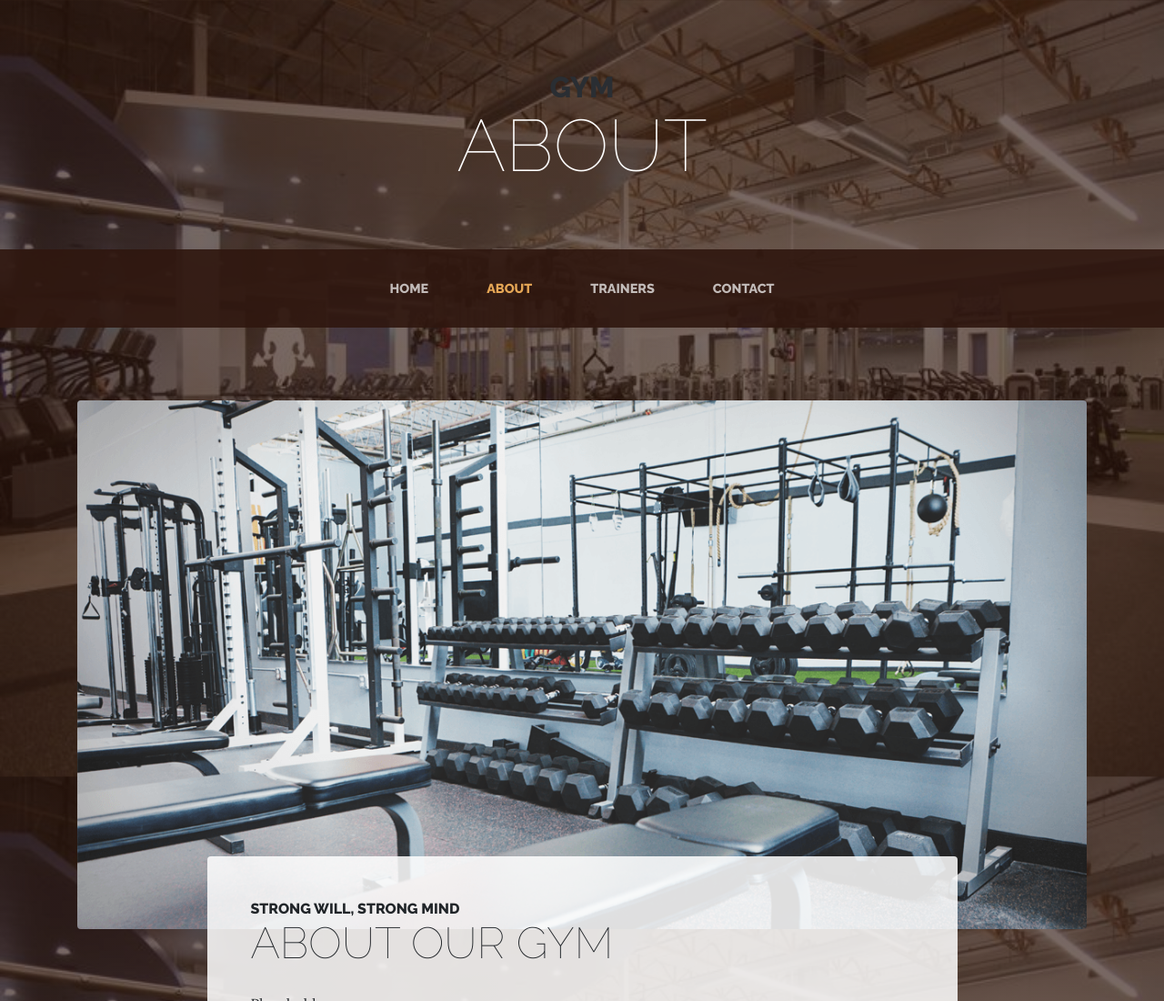
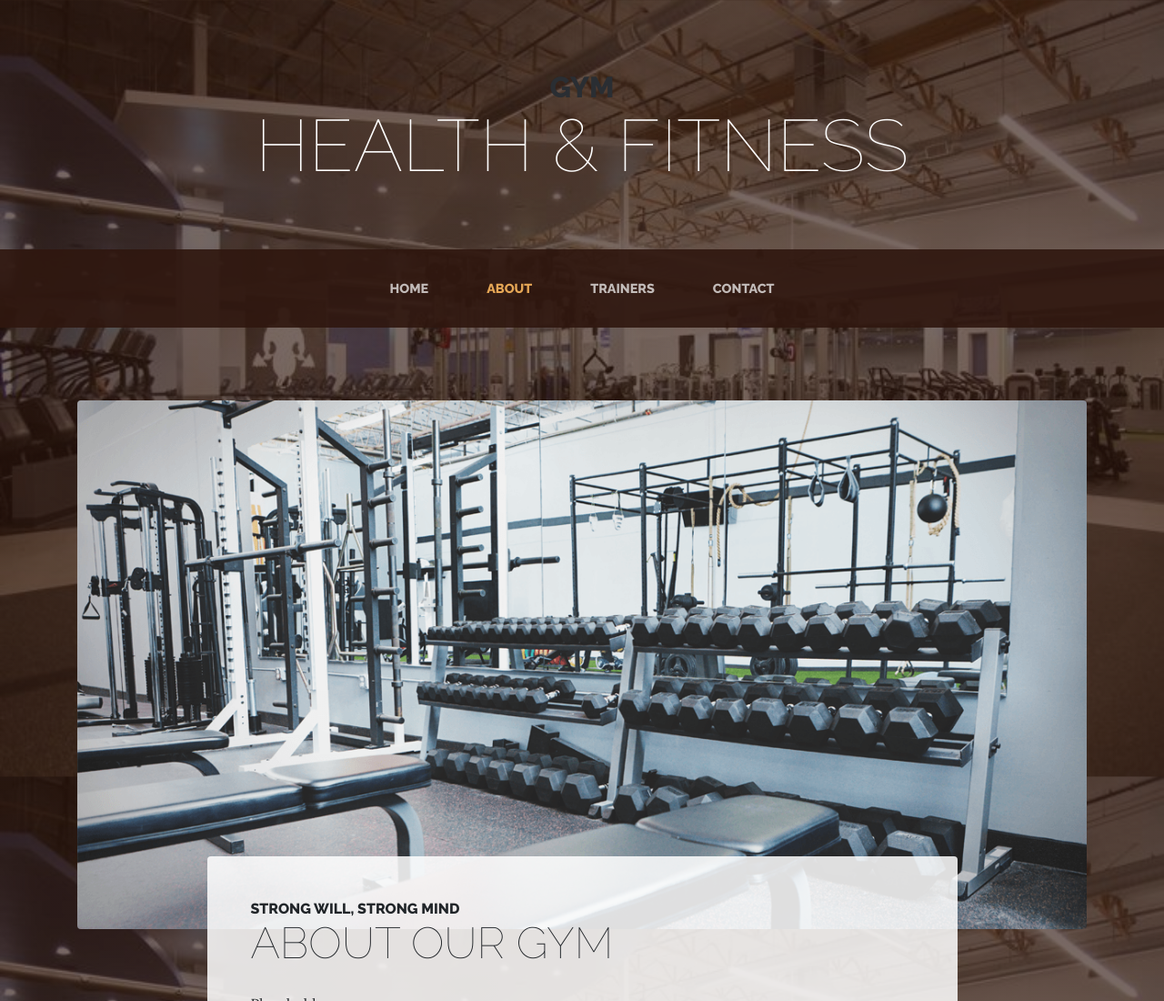
Before and after one commit to jovaleri/jonvaleri.github.io, a website: page about.html in a window 1280 px wide. Shown: the top 1100 px of the page at 91% size. Drawn offline with Linux system fonts and the light colour scheme.

Commit message:
First Commit

```diff
--- a/about.html
+++ b/about.html
@@ -26,7 +26,7 @@
 
   <h1 class="site-heading text-center text-white d-none d-lg-block">
     <span class="site-heading-upper text-primary mb-3">Gym</span>
-    <span class="site-heading-lower">About</span>
+    <span class="site-heading-lower">Health & Fitness</span>
   </h1>
 
   <!-- Navigation -->
```
